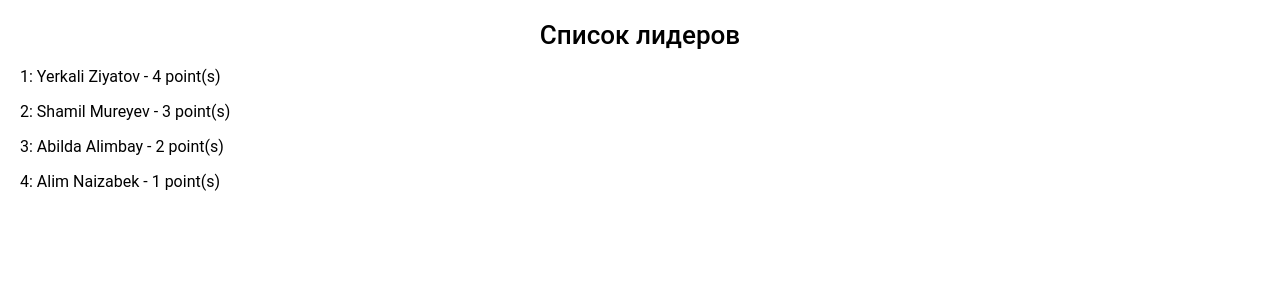
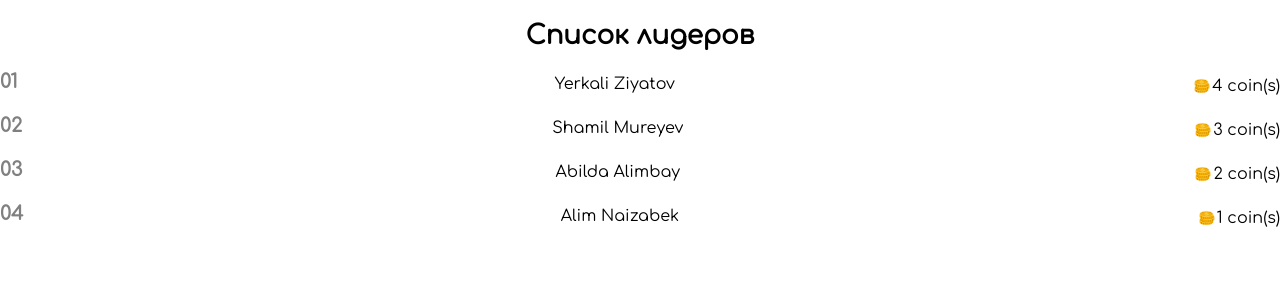
Before and after one commit to Grimdeter/hacknu, a React (Create React App) app: page /leaders in a window 1280 px wide. Shown: the top 300 px of the page. Built offline with nearby package versions, Linux system fonts and the light colour scheme.

Commit message:
styles for leaders component

```diff
--- a/src/Components/Leaders/Leaders.css
+++ b/src/Components/Leaders/Leaders.css
@@ -1,7 +1,28 @@
+@import url('https://fonts.googleapis.com/css2?family=Comfortaa&display=swap');
 .leaders {
     text-align: center;
+    font-family: 'Comfortaa';
 }
 .leaders #list {
     text-align: left;
-    margin-left: 20px;
+    width: 100%;
+    display: flex;
+    justify-content: space-between;
+    margin: 20px auto;
 }
+.leaders #num {
+    font-size: larger;
+    color: grey;
+    margin-right: 20px;
+    font-weight: bold;
+}
+.leaders img {
+    position: relative;
+    top: 5px;
+}
+.leaders #name {
+    margin-top: 4px;
+}
+.leaders h1 {
+    font-weight: bold;
+}
--- a/src/Components/Leaders/Leaders.js
+++ b/src/Components/Leaders/Leaders.js
@@ -2,6 +2,7 @@ import React from "react";
 /* Core CSS required for Ionic components to work properly */
 import "@ionic/react/css/core.css";
 import "./Leaders.css";
+import Coin from "./Coin.png";
 
 /* Basic CSS for apps built with Ionic */
 import "@ionic/react/css/normalize.css";
@@ -29,9 +30,17 @@ class Leaders extends React.Component {
       <div className="leaders">
         <h1>Список лидеров</h1>
         {leaders.map((el, i) => (
-          <p id="list">
-            {i + 1}: {el} - {points[i]} point(s)
-          </p>
+          <div id="list">
+            <div id="num">
+              {i < 10 ? 0 : null}
+              {i + 1}
+            </div>{" "}
+            <div id="name">{el}</div>
+            <div>
+              <img src={Coin} width="20px" height="20px" />
+              {points[i]} coin(s)
+            </div>
+          </div>
         ))}
       </div>
     );
```
Also changed, not shown: src/Components/Leaders/Coin.png (added).
